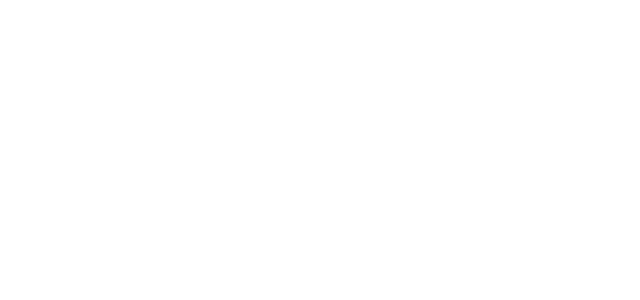
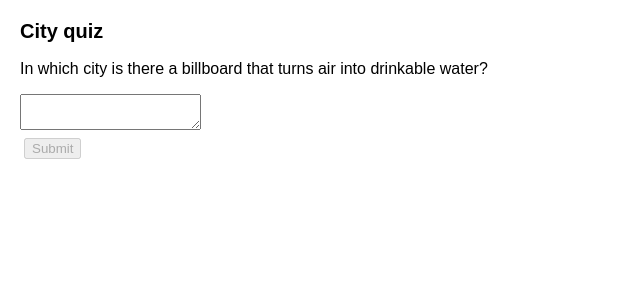
Before and after one commit to Joesepherus/react-learning-new, a React (Create React App) app: page /reacting-to-input in a window 1280 px wide. Before the commit this address had no page. Shown: the top 300 px of the page, without its empty margins (0-640 px from the left). Built offline with nearby package versions, Linux system fonts and the light colour scheme.

Commit message:
Add ReactingToInput.

```diff
--- a/src/App.js
+++ b/src/App.js
@@ -48,6 +48,7 @@
 import NotPreserved from "./preservingState/NotPreserved/NotPreserved";
 import Nested from "./preservingState/Nested/Nested";
 import FixNested from "./preservingState/FixNested/FixNested";
+import ReactingToInput from "./reactingToInput/ReactingToInput";
 import "./styles.css";
 
 // HomePage component that lists all components in cards
@@ -128,6 +129,7 @@
     { name: "NotPreserved", path: "/not-preserved" },
     { name: "Nested", path: "/nested" },
     { name: "FixNested", path: "/fix-nested" },
+    { name: "ReactingToInput", path: "/reacting-to-input" },
   ];
 
   return (
@@ -236,6 +238,7 @@
         <Route path="/not-preserved" element={<NotPreserved />} />
         <Route path="/nested" element={<Nested />} />
         <Route path="/fix-nested" element={<FixNested />} />
+        <Route path="/reacting-to-input" element={<ReactingToInput />} />
       </Routes>
     </Router>
   );
--- /dev/null
+++ b/src/reactingToInput/ReactingToInput.js
@@ -0,0 +1,69 @@
+import { useState } from 'react';
+
+export default function Form() {
+  const [answer, setAnswer] = useState('');
+  const [error, setError] = useState(null);
+  const [status, setStatus] = useState('typing');
+
+  if (status === 'success') {
+    return <h1>That's right!</h1>
+  }
+
+  async function handleSubmit(e) {
+    e.preventDefault();
+    setStatus('submitting');
+    try {
+      await submitForm(answer);
+      setStatus('success');
+    } catch (err) {
+      setStatus('typing');
+      setError(err);
+    }
+  }
+
+  function handleTextareaChange(e) {
+    setAnswer(e.target.value);
+  }
+
+  return (
+    <>
+      <h2>City quiz</h2>
+      <p>
+        In which city is there a billboard that turns air into drinkable water?
+      </p>
+      <form onSubmit={handleSubmit}>
+        <textarea
+          value={answer}
+          onChange={handleTextareaChange}
+          disabled={status === 'submitting'}
+        />
+        <br />
+        <button disabled={
+          answer.length === 0 ||
+          status === 'submitting'
+        }>
+          Submit
+        </button>
+        {error !== null &&
+          <p className="Error">
+            {error.message}
+          </p>
+        }
+      </form>
+    </>
+  );
+}
+
+function submitForm(answer) {
+  // Pretend it's hitting the network.
+  return new Promise((resolve, reject) => {
+    setTimeout(() => {
+      let shouldError = answer.toLowerCase() !== 'lima'
+      if (shouldError) {
+        reject(new Error('Good guess but a wrong answer. Try again!'));
+      } else {
+        resolve();
+      }
+    }, 1500);
+  });
+}
```
Also changed, not shown: src/reactingToInput/reactingtoInput.md (added, +19 -0 lines).
